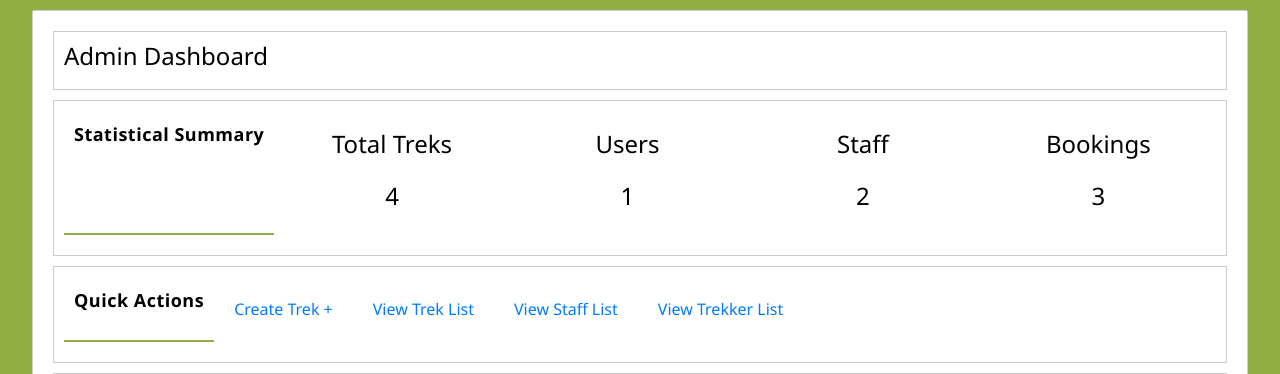
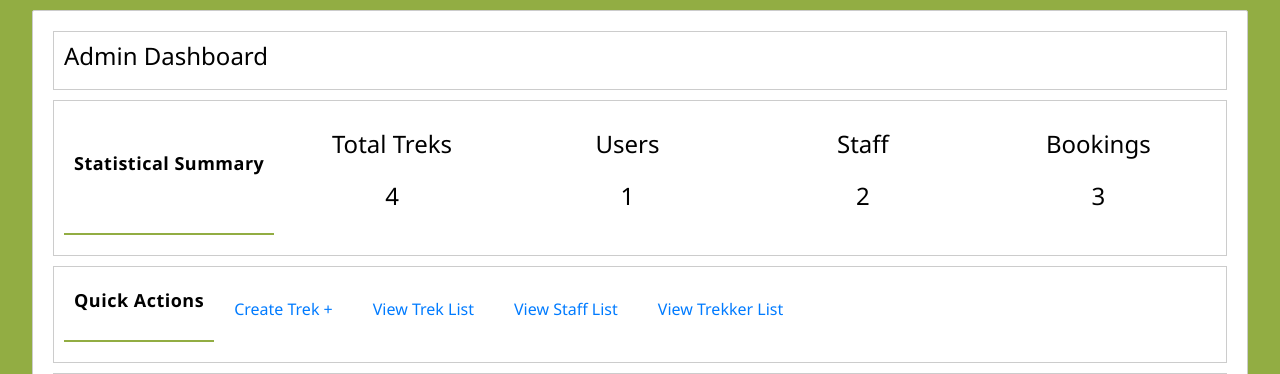
Before and after one commit to 24f1000135/trekking-management-app, a Flask app: page /admin/dashboard in a window 1280 px wide. Shown: the part 103-477 px from the top of the page. Run offline with Flask 3, Linux system fonts and the light colour scheme; a user stored in the database is signed in; data comes from the database, SQL or seed files in the repository.

```diff
--- a/static/style.css
+++ b/static/style.css
@@ -134,7 +134,9 @@ nav{
   letter-spacing: 0.5px;
   border-bottom: 2px solid rgb(146, 173, 67);
   padding: 10px;
-  margin-bottom: 10px;
+  margin-bottom: 10px;display: flex;
+  justify-content: space-between;
+  align-items: center;
 }
 .dash-action{
   margin: auto;
```
